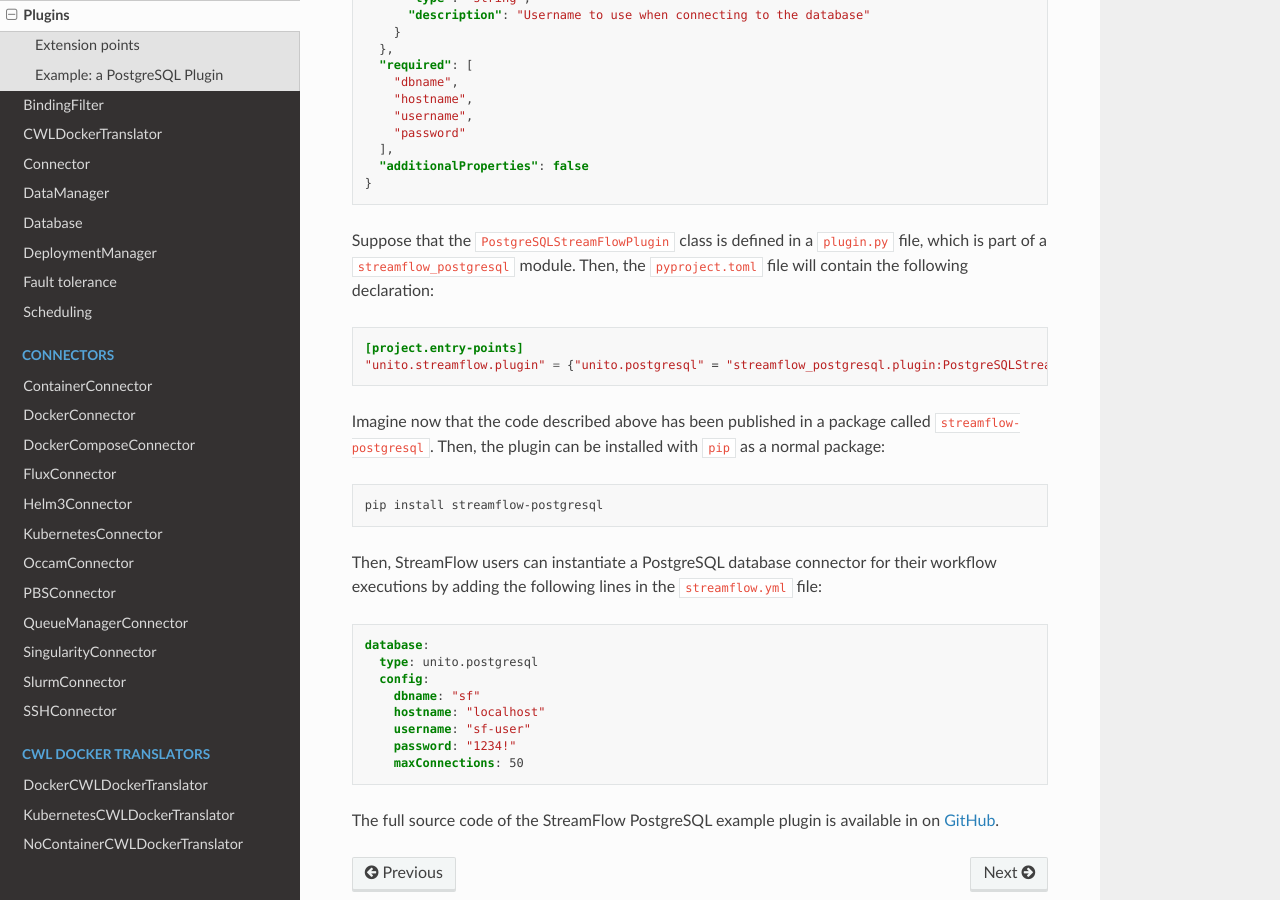
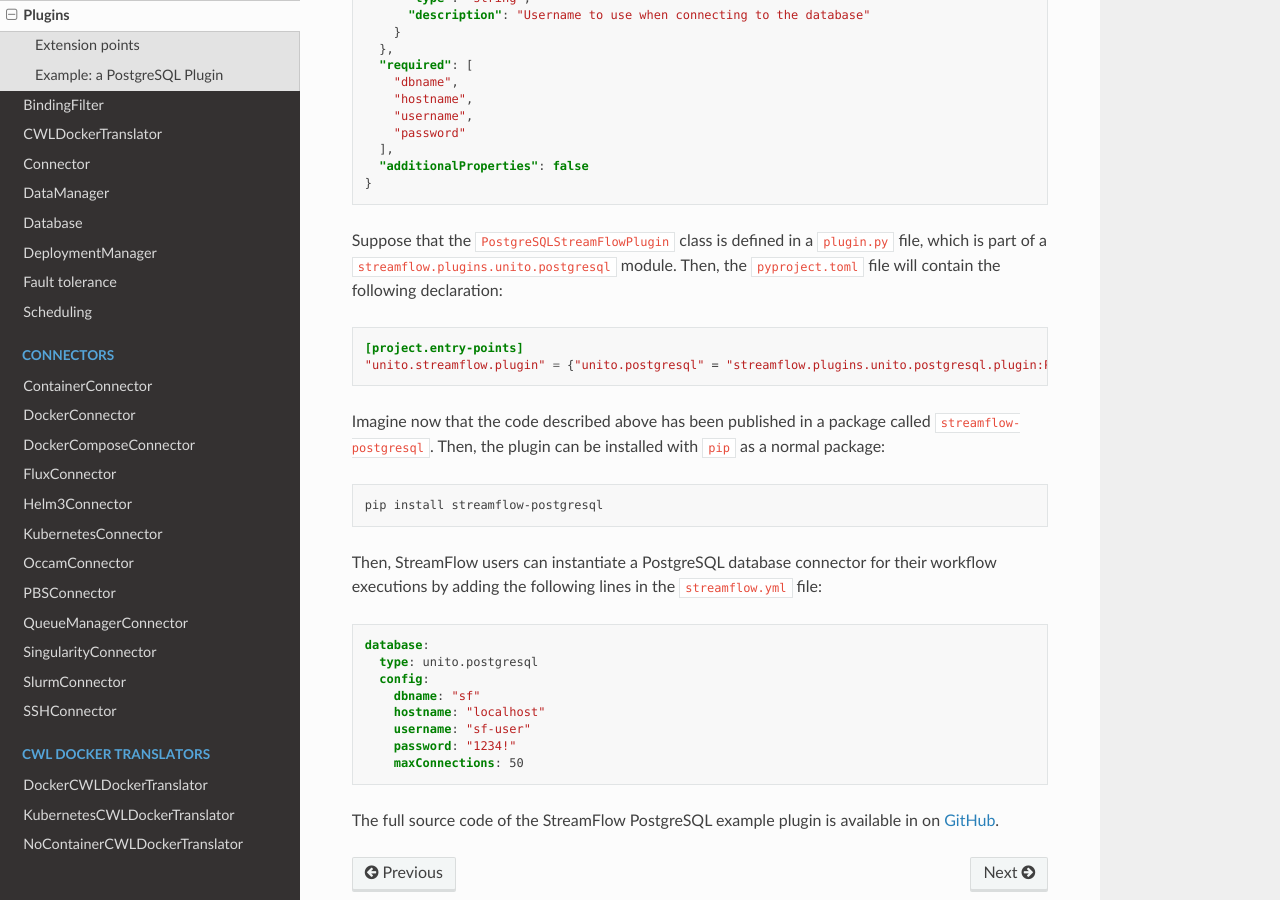
Before and after one commit to alpha-unito/streamflow, a Sphinx documentation site: the page built from docs/source/ext/plugins.rst, in a window 1280 px wide and 900 px high, scrolled down 4275 px. Built offline with Sphinx 7.4.7 and the Read the Docs theme 3.1.0, drawn with Linux system fonts in a browser that asks for light colours.

Commit message:
Update PostgreSQL plugin documentation
This commit updates the PostgreSQL Plugin section in the StreamFlow
documentation to reflect alpha-unito/streamflow-postgresql#148.

```diff
--- a/docs/source/ext/plugins.rst
+++ b/docs/source/ext/plugins.rst
@@ -166,12 +166,12 @@ A schema file should follow the `2019-09 <https://json-schema.org/draft/2019-09/
       "additionalProperties": false
     }
 
-Suppose that the ``PostgreSQLStreamFlowPlugin`` class is defined in a ``plugin.py`` file, which is part of a ``streamflow_postgresql`` module. Then, the ``pyproject.toml`` file will contain the following declaration:
+Suppose that the ``PostgreSQLStreamFlowPlugin`` class is defined in a ``plugin.py`` file, which is part of a ``streamflow.plugins.unito.postgresql`` module. Then, the ``pyproject.toml`` file will contain the following declaration:
 
 .. code-block:: toml
 
     [project.entry-points]
-    "unito.streamflow.plugin" = {"unito.postgresql" = "streamflow_postgresql.plugin:PostgreSQLStreamFlowPlugin"}
+    "unito.streamflow.plugin" = {"unito.postgresql" = "streamflow.plugins.unito.postgresql.plugin:PostgreSQLStreamFlowPlugin"}
 
 Imagine now that the code described above has been published in a package called ``streamflow-postgresql``. Then, the plugin can be installed with ``pip`` as a normal package:
 
```
Also changed, not shown: 1 other file.
